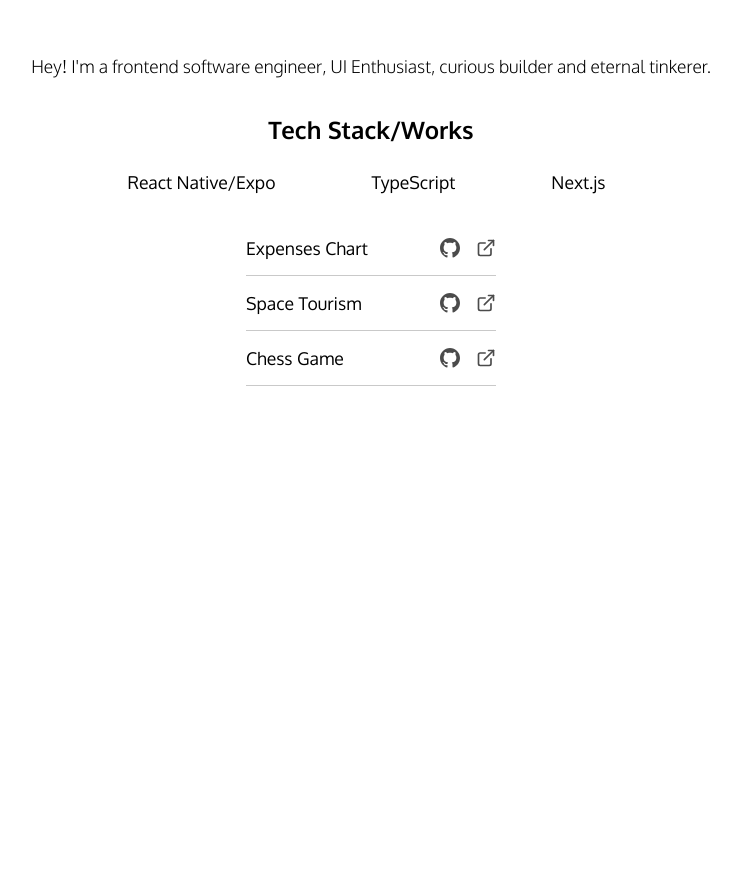
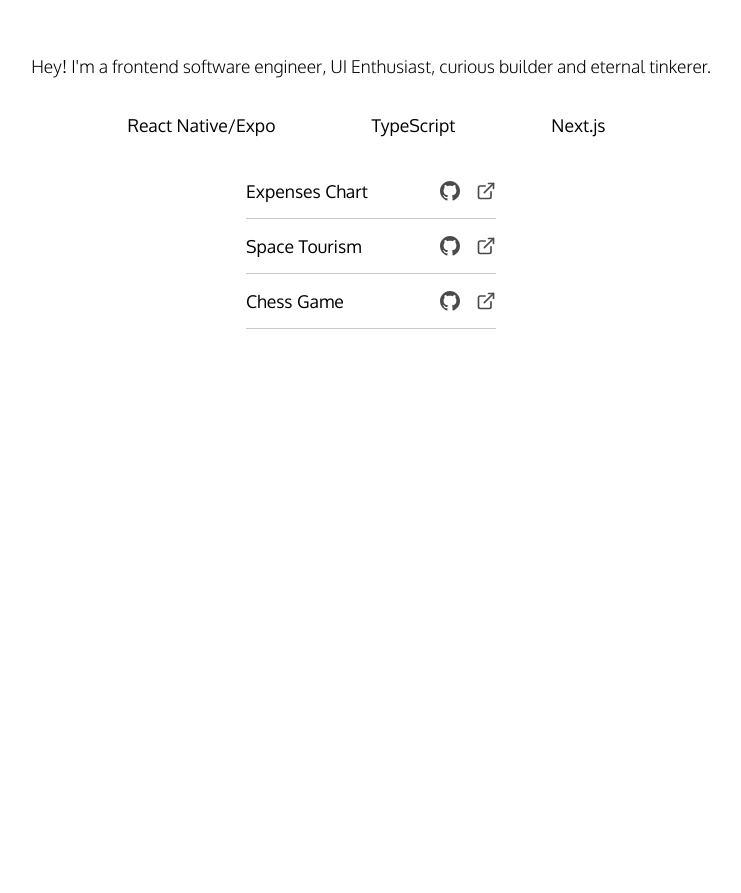
Before and after one commit to ikennarichard/v2, a React (Vite) app: page / in a window 1280 px wide. Shown: the part 990-1883 px from the top of the page, without its empty margins (269-1010 px from the left). Built offline with nearby package versions, Linux system fonts and the light colour scheme.

Commit message:
fix: ui fixes

```diff
--- a/src/components/about/About.jsx
+++ b/src/components/about/About.jsx
@@ -201,17 +201,6 @@ export default function About() {
             overflow: "hidden",
           }}
         >
-          <h3
-            style={{
-              margin: "1rem 0 0.3rem 0",
-              fontSize: "1.5rem",
-              fontWeight: "700",
-              textAlign: "center",
-              marginBottom: 10
-            }}
-          >
-            Tech Stack/Works
-          </h3>
           <div
             ref={skillsRef}
             style={{
```
